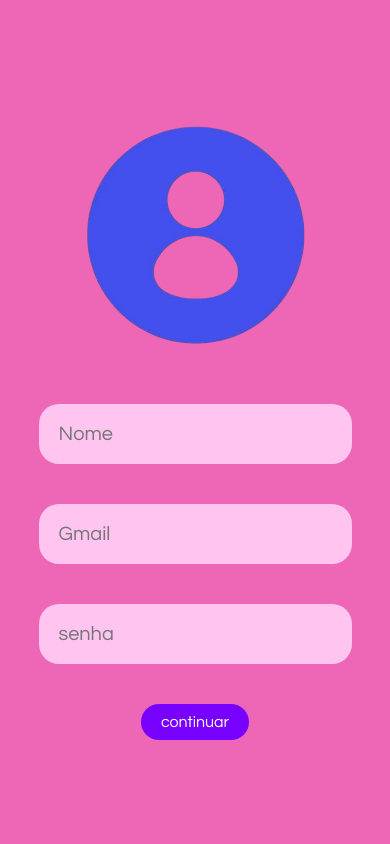
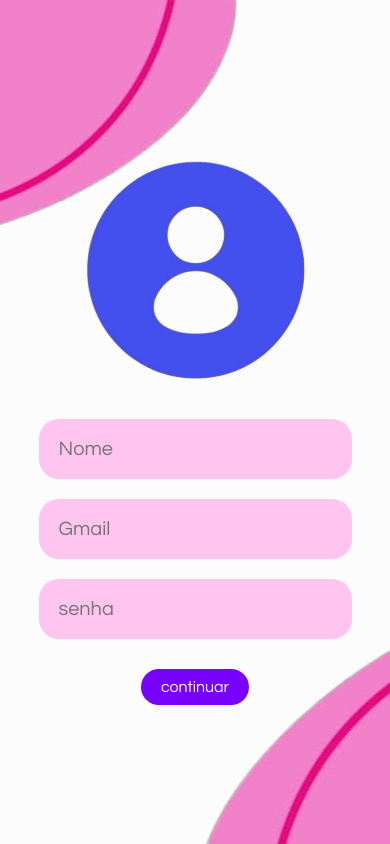
Before and after one commit to DastyWorld1324/SorveteriaDivino, a plain HTML site: page cadastro.html in a window 390 px wide. Drawn offline with Linux system fonts and the light colour scheme.

Commit message:
tela 2 semiterminada

```diff
--- a/cadastro.css
+++ b/cadastro.css
@@ -1,6 +1,6 @@
 
     body {
-        background-color: #ee67b6;
+        background-color: #fcfcfc;
         background-size: 100% 100%;
         width: 100vw;
         height: 100vh;
@@ -14,10 +14,33 @@
         justify-content: center;
         width: 260px;
         height: auto;
+        z-index: 2;
 
 
     }
 
+    #canto {
+        position: absolute;
+        display: flex;
+        width: 100%;
+        max-width: 1000px;
+        height: auto;
+        top: -80px;
+        left: -5px;
+        z-index: 1; /* Garante que o canto fique atrás do formulário */
+        transform: rotate(80deg); /* Rotaciona a imagem */
+    }
+    #canto2 {
+        position: absolute;
+        display: flex;
+        width: 100%;
+        max-width: 1000px;
+        height: auto;
+        bottom: -200px;
+        right: -40px;
+        z-index: 1; /* Garante que o canto fique atrás do formulário */
+        transform: rotate(249deg); /* Rotaciona a imagem */
+    }
     .cadastro {
 
         display: flex;
@@ -27,7 +50,9 @@
         align-items: center; /* Centraliza verticalmente */
         font-family: 'Questrial', sans-serif;
         height: 100vh; /* Define altura total da tela */
-        gap: 20px; /* Dá espaçamento entre as caixas de texto */
+        gap: 10px; /* Dá espaçamento entre as caixas de texto */
+        z-index: 2;
+        overflow: hidden;
 
 
     }
@@ -48,10 +73,14 @@
         border: none; /* Remove qualquer borda */
         outline: none; /* Remove contornos que aparecem ao clicar */
         overflow: hidden;
+        z-index: 2;
+        white-space: nowrap;
+        text-overflow: clip; /* Adiciona reticências se o texto for muito longo */
 
     }
 
     #continuar {
+        position: relative; /* Deixa o botão posicionado relativo ao seu contêiner */
         margin-top: 20px; /* Adiciona espaço acima do botão */
         background-color: #7700ff; /* Cor de fundo azul */
         color: white; /* Texto branco */
@@ -62,7 +91,51 @@
         border-radius: 20px; /* Arredonda as bordas */
         cursor: pointer; /* Mostra a mãozinha ao passar o mouse */
         transition: background-color 0.3s ease; /* Animação suave */
+        z-index: 2;
     }
     #continuar:hover     {
         background-color: #d367ee; /* Muda a cor ao passar o mouse */
     }
+
+    @media screen and (min-width: 100px) and (max-width: 299px) {
+        #canto {
+            width: 200%;
+            height: auto;
+        }
+        #canto2 {
+            width: 280%;
+            height: auto;
+        }
+    }
+    @media screen and (min-width: 300px) and (max-width: 450px) {
+        #canto {
+            width: 140%;
+            height: auto;
+        }
+        #canto2 {
+            width: 160%;
+            height: auto;
+        }
+    }
+    @media screen and (min-width: 451px) and (max-width: 600px) {
+        #canto {
+            width: 100%;
+            height: auto;
+
+        }
+        #canto2 {
+            width: 120%;
+            height: auto;
+        }
+    }
+
+    @media screen and (min-width: 601px) and (max-width: 800px) {
+     #canto {
+            width: 80%;
+            height: auto;
+        }
+        #canto2 {
+            width: 100%;
+            height: auto;
+        }
+    }
--- a/cadastro.html
+++ b/cadastro.html
@@ -13,10 +13,13 @@
   </head>
   <body>
     <div class="cadastro">
+
       <img src="img/user.png" id="user2" />
+      <img src="img/canto.png" id="canto" />
+      <img src="img/canto2.png" id="canto2">
 
       <label for="Nome"></label>
-      <textarea id="cadastro" placeholder="Nome" maxlength="20"></textarea>
+      <textarea id="cadastro" placeholder="Nome" maxlength="60"></textarea>
 
       <label for="Gmailuser"></label>
       <textarea id="cadastro" placeholder="Gmail" maxlength="60"></textarea>
--- a/style.css
+++ b/style.css
@@ -11,7 +11,6 @@
 
     body {
         background-color: #ffffff;
-        ;
         overflow: hidden; /* Remove a barra de rolagem */
         display: flex
     }
@@ -23,6 +22,7 @@
         position: relative;
         flex-direction: column; /* Deixa as caixas de texto empilhadas */
         align-items: center; /* Centraliza horizontalmente */
+        justify-content: center; /* Centraliza verticalmente */
         font-family: 'Questrial', sans-serif; /*Muda a fonte */
         width: 100vw;
         height: 100vh; /* Define altura total da tela */
@@ -49,6 +49,7 @@
         border: none; /* Remove qualquer borda */
         outline: none; /* Remove contornos que aparecem ao clicar */
         z-index: 2; /* Garante que o formulário fique acima de outros elementos */
+
     }
 
 
@@ -61,6 +62,7 @@
         width: 70%;
         height: auto;
         z-index: 2; /* Garante que a imagem fique acima de outros elementos */
+
 
     }
 
@@ -92,7 +94,7 @@
         z-index: 1;
     }
     #entrar {
-
+        position: relative; /* Deixa o posicionamento relativo */
         width: auto;
         height: clamp(40px, 5vh, 100px); /* Altura ajustada */
         margin-top: 20px; /* Adiciona espaço acima do botão */
@@ -107,7 +109,7 @@
         border-radius: 20px; /* Arredonda as bordas */
         cursor: pointer; /* Mostra a mãozinha ao passar o mouse */
         transition: background-color 0.3s ease; /* Animação suave */
-        z-index: 2;
+        z-index: 3;
     }
 
     #entrar:hover {
@@ -129,7 +131,7 @@
         transition: background-color 0.3s ease; /* Animação suave */
         position: absolute; /* Posiciona o botão de forma absoluta */
         left: 20px;
-        z-index: 2;
+        z-index: 3;
 
 
     }
@@ -143,10 +145,11 @@
             width: 140%;
             bottom: -3%;
             left: -1vw;
+            z-index: 1;
         }
         #canto2 {
             width: 140%;
-
+            z-index: 1;
             right: -20%; /* Posiciona a imagem no canto direito */
             top: -2%; /* Posiciona a imagem no canto superior */
         }
@@ -156,8 +159,10 @@
         #canto1 {
             bottom: -4%;
             left: 0%;
+            z-index: 1;
         }
         #canto2 {
+            z-index: 1;
             right: -12%; /* Posiciona a imagem no canto direito */
             top: -2%; /* Posiciona a imagem no canto superior */
         }
```
